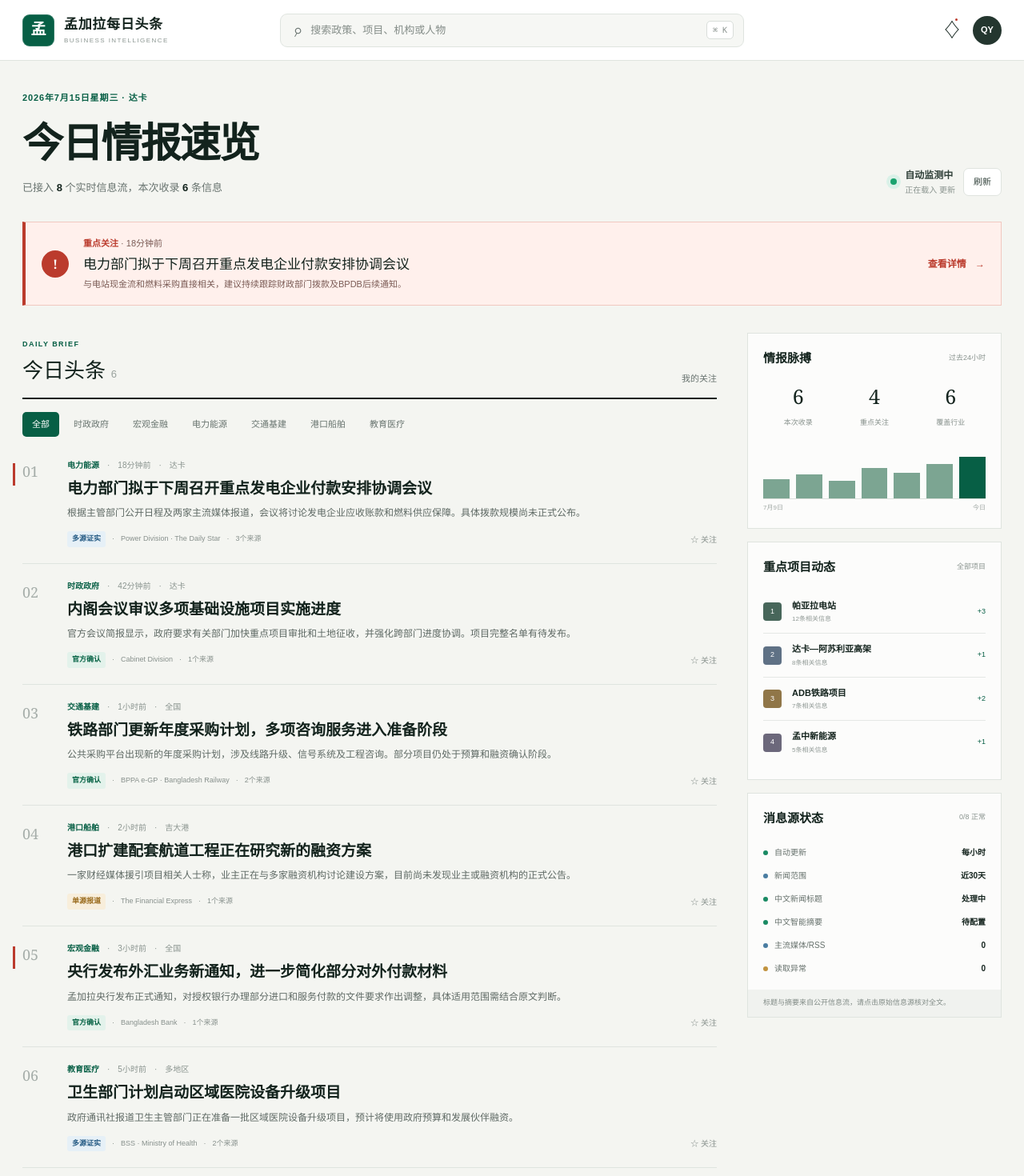
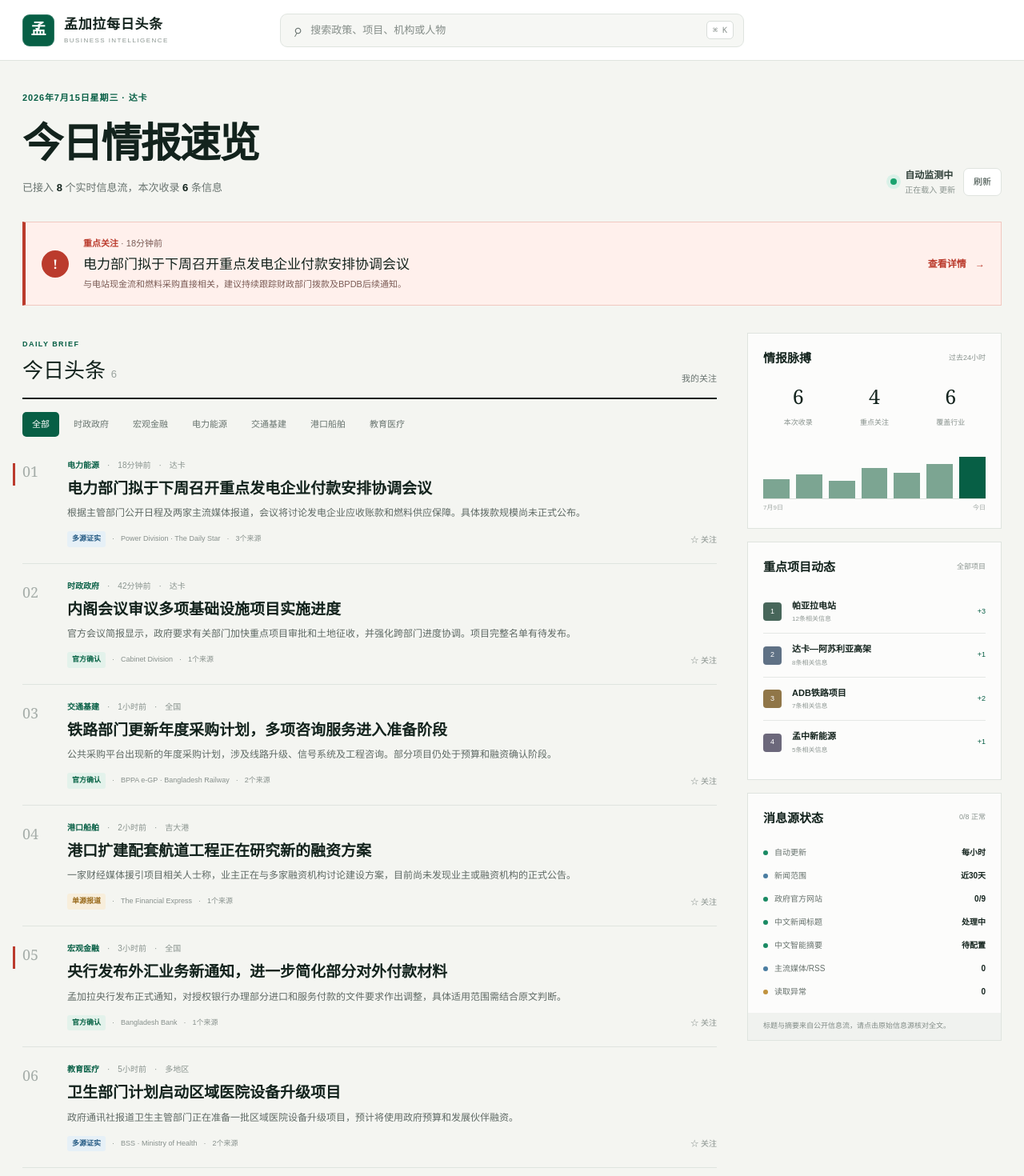
Before and after one commit to gjn0012-dot/bangladesh-daily-intel, a Next.js app: page / in a window 1280 px wide. Shown: the top 1470 px of the page at 80% size. Built offline with nearby package versions, Linux system fonts and the light colour scheme.

Commit message:
Remove header icons and show government sources

```diff
--- a/app/page.tsx
+++ b/app/page.tsx
@@ -46,6 +46,8 @@ type NewsPayload = {
   maxAgeDays?: number;
   sourceCount: number;
   successfulSources: number;
+  officialSourceCount?: number;
+  successfulOfficialSources?: number;
   failedSources: string[];
   aiStatus?: string;
   aiModel?: string;
@@ -299,12 +301,6 @@ export default function Home() {
           />
           <kbd>⌘ K</kbd>
         </label>
-        <div className="header-actions">
-          <button className="icon-button" aria-label="通知">
-            ♢<span className="notification-dot" />
-          </button>
-          <div className="avatar">QY</div>
-        </div>
       </header>
 
       <main className="page">
@@ -452,6 +448,7 @@ export default function Home() {
               <div className="side-title"><span>消息源状态</span><small>{news.successfulSources}/{news.sourceCount || 8} 正常</small></div>
               <div className="source-stat"><span><i className="green" />自动更新</span><b>每小时</b></div>
               <div className="source-stat"><span><i className="blue" />新闻范围</span><b>近{news.maxAgeDays || 30}天</b></div>
+              <div className="source-stat"><span><i className="green" />政府官方网站</span><b>{news.successfulOfficialSources || 0}/{news.officialSourceCount || 9}</b></div>
               <div className="source-stat"><span><i className="green" />中文新闻标题</span><b>{news.translationStatus?.includes("翻译") || stories.some((item) => item.machineTranslated) ? "本地模型" : "处理中"}</b></div>
               <div className="source-stat"><span><i className="green" />中文智能摘要</span><b>{news.aiStatus === "AI中文摘要已启用" || news.aiStatus === "无需新增摘要" ? "已启用" : "待配置"}</b></div>
               <div className="source-stat"><span><i className="blue" />主流媒体/RSS</span><b>{news.successfulSources || 0}</b></div>
```
